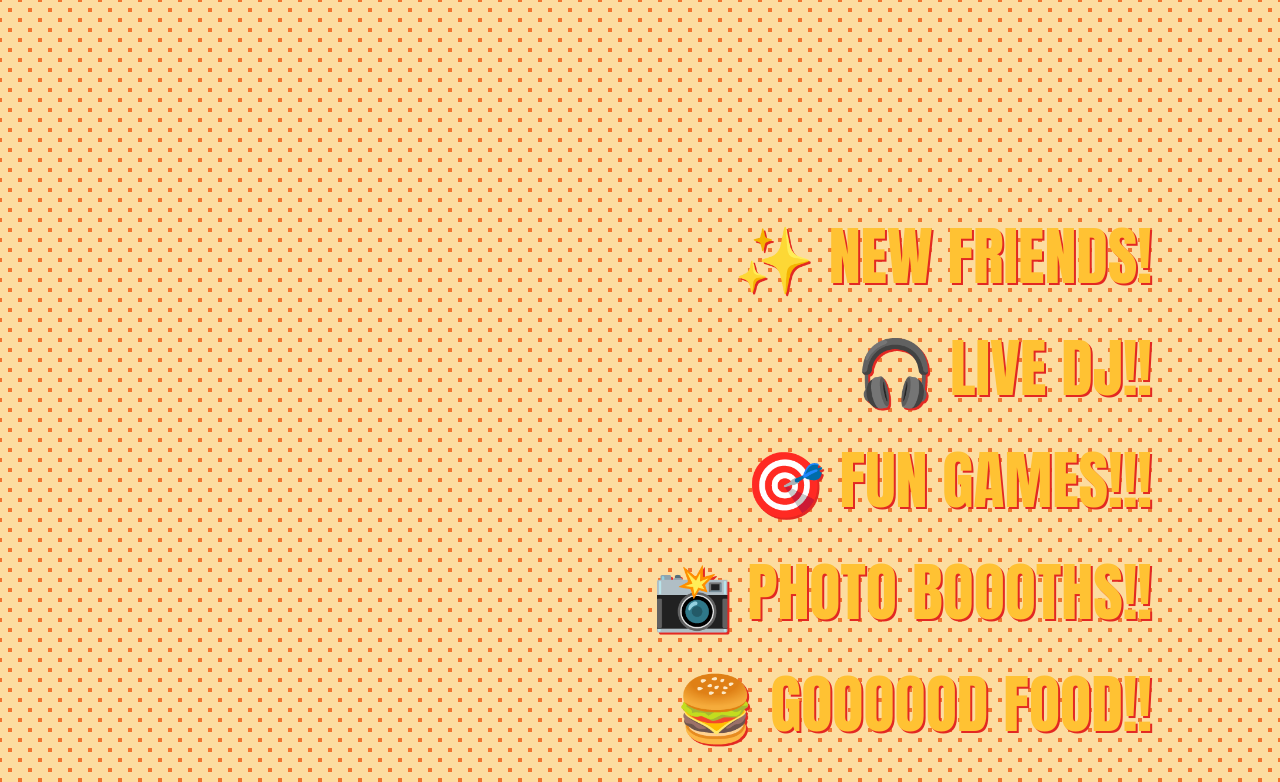
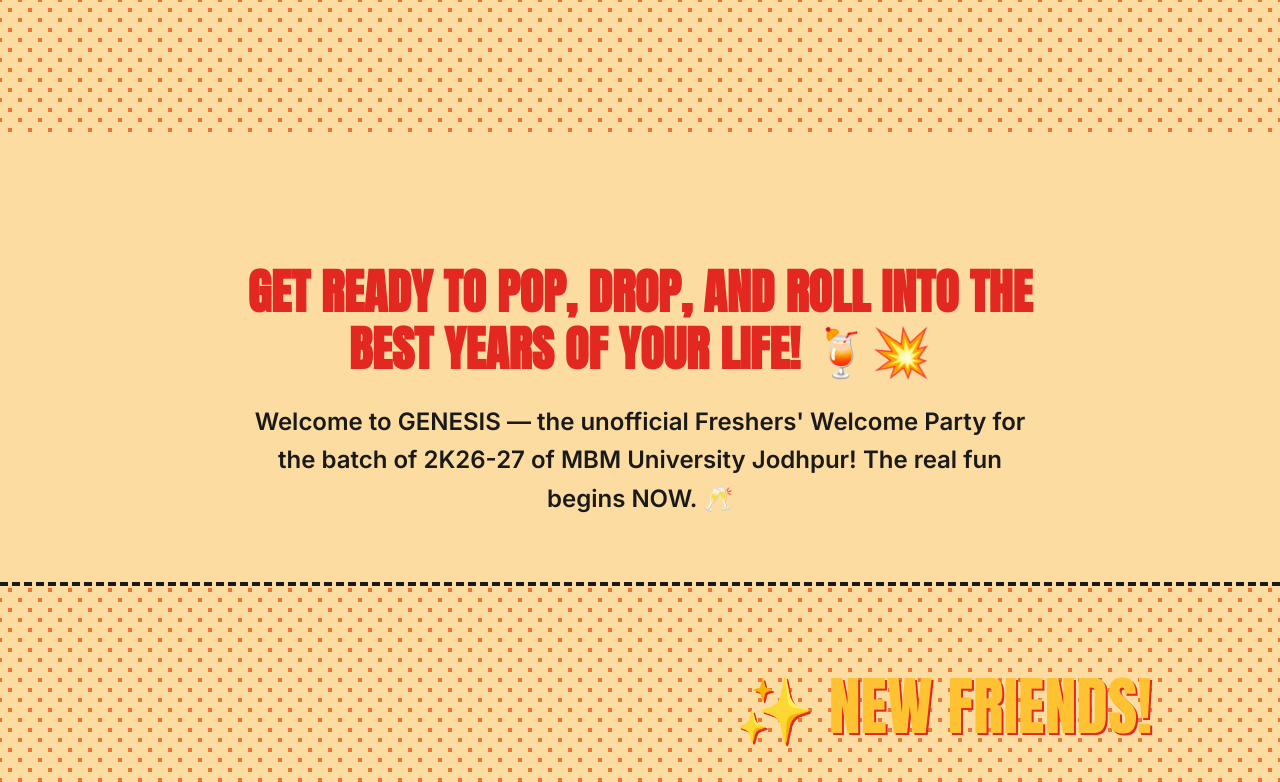
Before and after one commit to madd69x/genesis, a Next.js app: page / in a window 1280 px wide. Shown: the part 920-1702 px from the top of the page. Built offline with nearby package versions, Linux system fonts and the light colour scheme.

Commit message:
feat: Add intro section and update Instagram handle to @genesis2026__

```diff
--- a/src/app/page.module.css
+++ b/src/app/page.module.css
@@ -95,6 +95,38 @@
   min-width: 250px;
   z-index: 20;
   filter: drop-shadow(10px 10px 0px rgba(0,0,0,0.3));
+}
+
+.introSection {
+  padding: 8rem 2rem 4rem 2rem;
+  display: flex;
+  flex-direction: column;
+  align-items: center;
+  justify-content: center;
+  text-align: center;
+  position: relative;
+  z-index: 10;
+  background-color: var(--color-bg);
+  border-bottom: 4px dashed var(--color-black);
+}
+
+.introTitle {
+  font-family: var(--font-display);
+  font-size: clamp(2rem, 5vw, 3rem);
+  color: var(--color-red);
+  text-transform: uppercase;
+  margin-bottom: 1.5rem;
+  max-width: 800px;
+  line-height: 1.2;
+}
+
+.introText {
+  font-family: var(--font-body);
+  font-size: clamp(1.2rem, 2vw, 1.5rem);
+  color: var(--color-black);
+  max-width: 800px;
+  line-height: 1.6;
+  font-weight: 600;
 }
 
 .infoSection {
--- a/src/app/page.tsx
+++ b/src/app/page.tsx
@@ -61,6 +61,14 @@ export default function Home() {
         </motion.div>
       </section>
 
+      {/* Intro Section */}
+      <section className={styles.introSection}>
+        <h2 className={styles.introTitle}>Get ready to pop, drop, and roll into the best years of your life! 🍹💥</h2>
+        <p className={styles.introText}>
+          Welcome to GENESIS — the unofficial Freshers' Welcome Party for the batch of 2K26-27 of MBM University Jodhpur! The real fun begins NOW. 🥂
+        </p>
+      </section>
+
       {/* Info Section */}
       <section className={styles.infoSection}>
         <motion.ul
@@ -102,13 +110,13 @@ export default function Home() {
       </section>
 
       <footer className={styles.footer}>
-        <a href="https://instagram.com" target="_blank" rel="noopener noreferrer" className={styles.instagramLink}>
+        <a href="https://www.instagram.com/genesis2026__/" target="_blank" rel="noopener noreferrer" className={styles.instagramLink}>
           <svg xmlns="http://www.w3.org/2000/svg" width="32" height="32" viewBox="0 0 24 24" fill="none" stroke="currentColor" strokeWidth="2" strokeLinecap="round" strokeLinejoin="round">
             <rect x="2" y="2" width="20" height="20" rx="5" ry="5"></rect>
             <path d="M16 11.37A4 4 0 1 1 12.63 8 4 4 0 0 1 16 11.37z"></path>
             <line x1="17.5" y1="6.5" x2="17.51" y2="6.5"></line>
           </svg>
-          <span>@genesis.freshers</span>
+          <span>@genesis2026__</span>
         </a>
       </footer>
 
```
